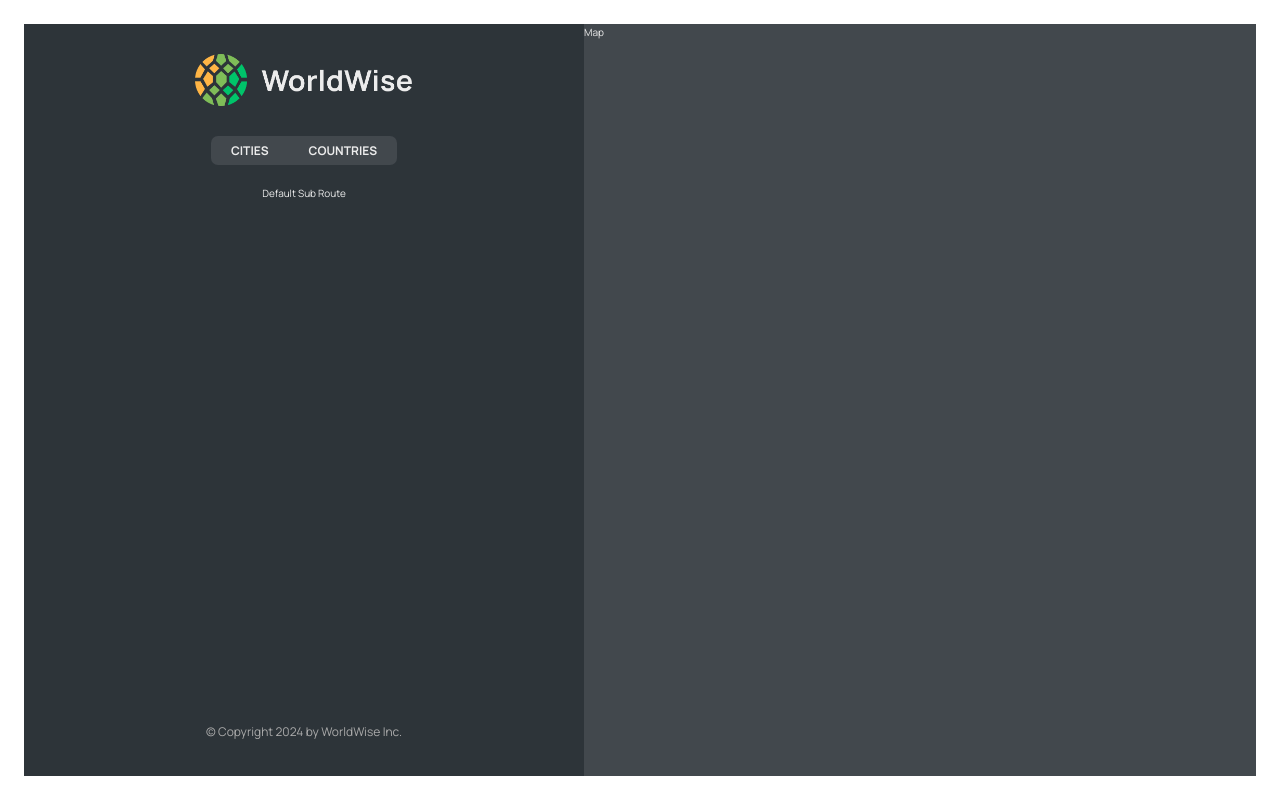
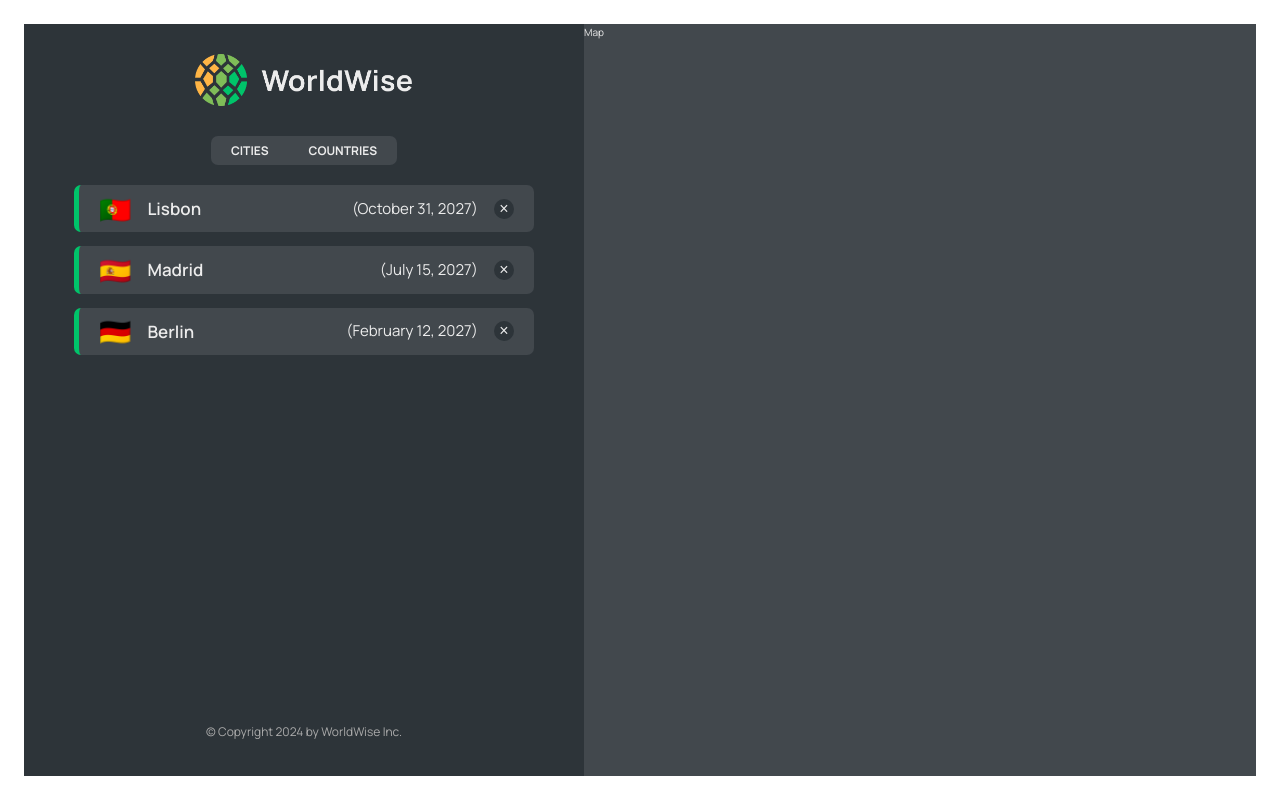
Before and after one commit to JGu-4w/ultimate-react-course-code, a React (Vite) app in the folder 16-worldwise/: page /app in a window 1280 px wide. Built offline with nearby package versions, Linux system fonts and the light colour scheme; data requests are answered from the project's data file.

Commit message:
feat: add CityList and CityItem

```diff
--- a/16-worldwise/src/App.jsx
+++ b/16-worldwise/src/App.jsx
@@ -1,4 +1,6 @@
+import { useState, useEffect } from 'react'
 import { BrowserRouter, Route, Routes } from 'react-router-dom'
+
 import Homepage from './pages/Homepage'
 import Pricing from './pages/Pricing'
 import Product from './pages/Product'
@@ -6,7 +8,30 @@
 import AppLayout from './pages/AppLayout'
 import Login from './pages/Login'
 
+import CityList from './components/CityList'
+
+const BASE_URL = 'http://localhost:8000'
+
 export default function App() {
+  const [cities, setCities] = useState([])
+  const [isLoading, setIsLoading] = useState(false)
+
+  useEffect(() => {
+    async function fetchCities() {
+      try {
+        setIsLoading(true)
+        const res = await fetch(`${BASE_URL}/cities`)
+        const data = await res.json()
+        setCities(data)
+      } catch (error) {
+        console.log(error)
+      } finally {
+        setIsLoading(false)
+      }
+    }
+    fetchCities()
+  }, [])
+
   return (
     <BrowserRouter>
       <Routes>
@@ -14,8 +39,14 @@
         <Route path="pricing" element={<Pricing />} />
         <Route path="product" element={<Product />} />
         <Route path="app" element={<AppLayout />}>
-          <Route index element={<div>Default Sub Route</div>} />
-          <Route path="cities" element={<div>cities</div>} />
+          <Route
+            index
+            element={<CityList cities={cities} isLoading={isLoading} />}
+          />
+          <Route
+            path="cities"
+            element={<CityList cities={cities} isLoading={isLoading} />}
+          />
           <Route path="countries" element={<div>countries</div>} />
           <Route path="form" element={<div>form</div>} />
         </Route>
--- /dev/null
+++ b/16-worldwise/src/components/CityItem.jsx
@@ -0,0 +1,23 @@
+import styles from './CityItem.module.css'
+
+const formatDate = (date) =>
+  new Intl.DateTimeFormat('en', {
+    day: 'numeric',
+    month: 'long',
+    year: 'numeric',
+  }).format(new Date(date))
+
+function CityItem({ city }) {
+  const { cityName, emoji, date } = city
+
+  return (
+    <li className={styles.cityItem}>
+      <span className={styles.emoji}>{emoji}</span>
+      <h3 className={styles.name}>{cityName}</h3>
+      <time className={styles.date}>({formatDate(date)})</time>
+      <button className={styles.deleteBtn}>&times;</button>
+    </li>
+  )
+}
+
+export default CityItem
--- /dev/null
+++ b/16-worldwise/src/components/CityList.jsx
@@ -0,0 +1,21 @@
+import CityItem from './CityItem'
+import styles from './CityList.module.css'
+import Spinner from './Spinner'
+import Message from './Message'
+
+function CityList({ cities, isLoading }) {
+  if (isLoading) return <Spinner />
+
+  if (!cities.length)
+    return <Message message={'Please Add Your First City !!!'} />
+
+  return (
+    <ul className={styles.cityList}>
+      {cities.map((city) => (
+        <CityItem key={city.id} city={city} />
+      ))}
+    </ul>
+  )
+}
+
+export default CityList
```
